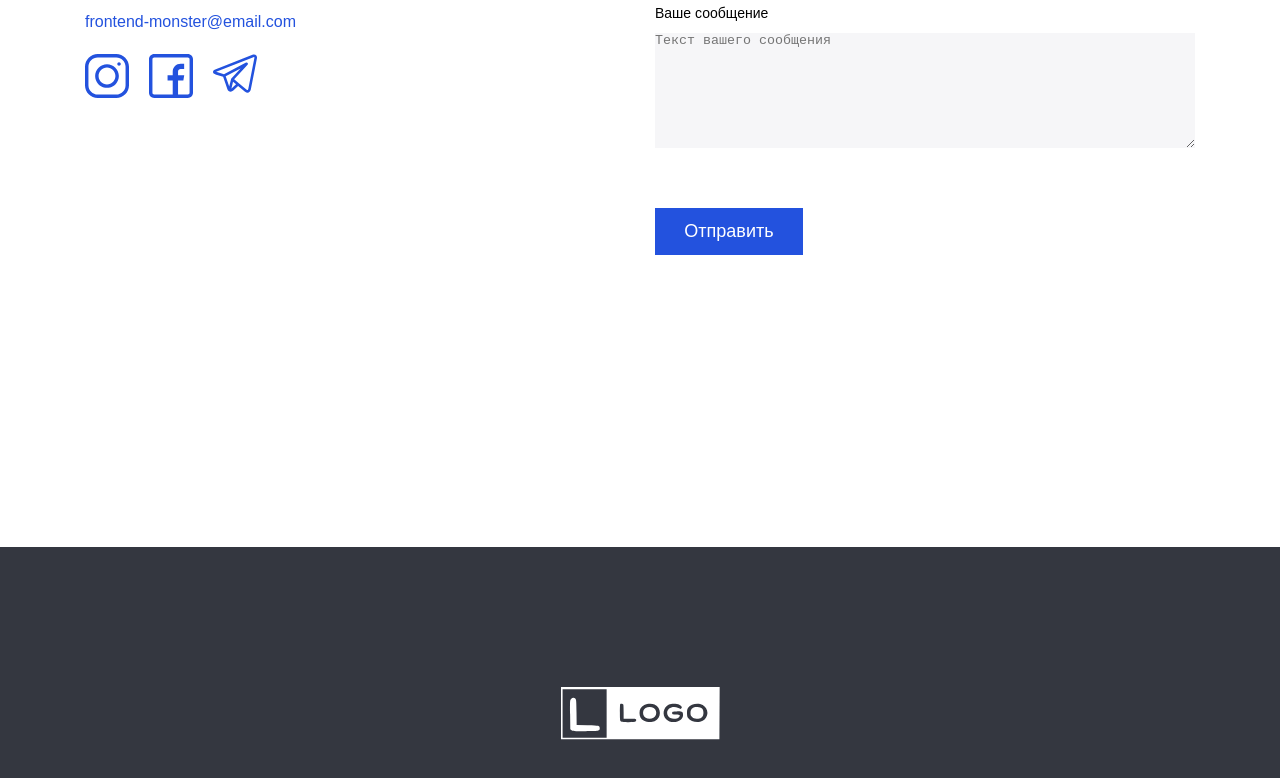
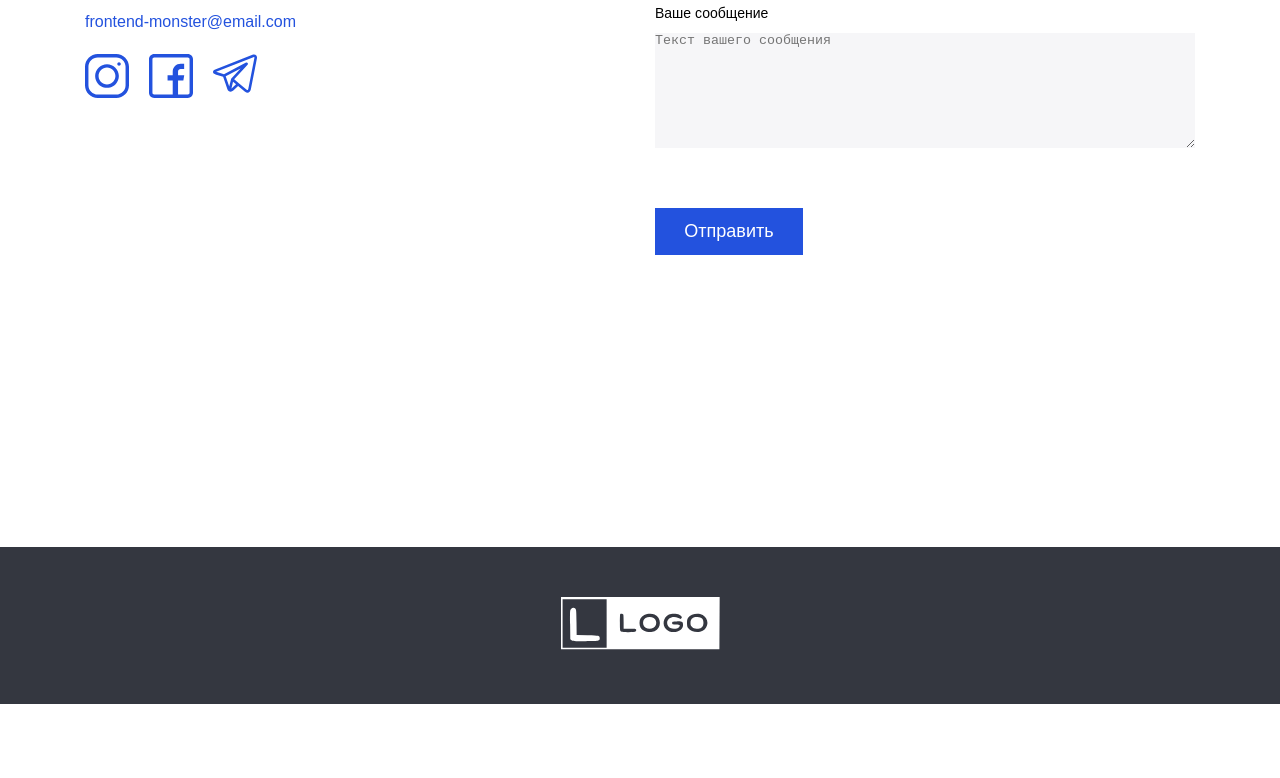
Before and after one commit to IvanMysl/portfolio, a plain HTML site: page index.html in a window 1280 px wide. Shown: the part 4744-5522 px from the top of the page. After the commit the page ends 5448 px from the top, so only its background shows below. Drawn offline with nearby package versions, Linux system fonts and the light colour scheme.

Commit message:
fix footer

```diff
--- a/style.css
+++ b/style.css
@@ -740,12 +740,8 @@ body {
 
 /* footer */
 .footer {
-  padding: 140px 0;
+  padding: 50px 0;
   background-color: #343740;
-  max-width: 1920px;
-  width: 100%;
-}
-.footer__inner {
   display: flex;
   justify-content: center;
   align-items: center;
```
